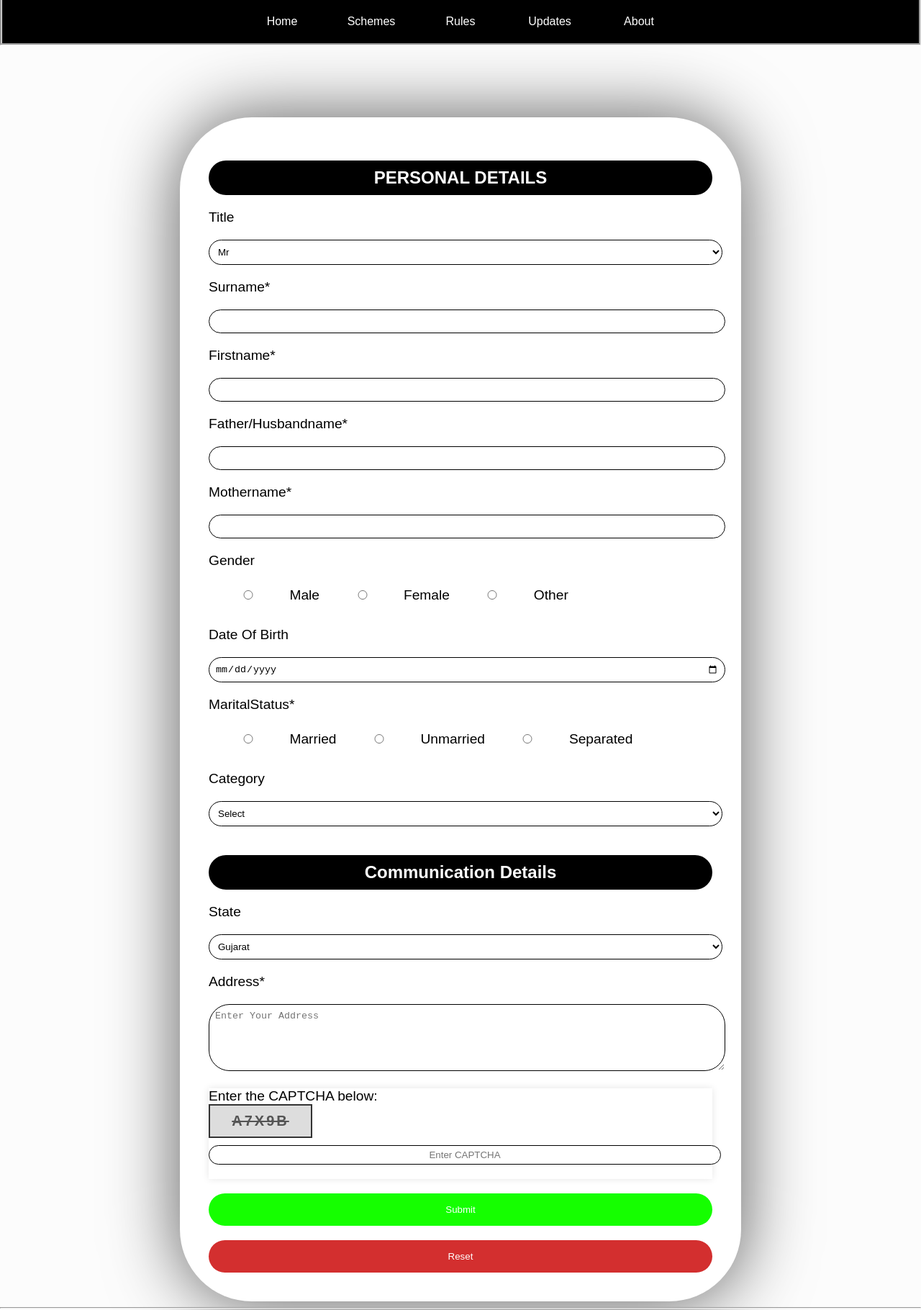
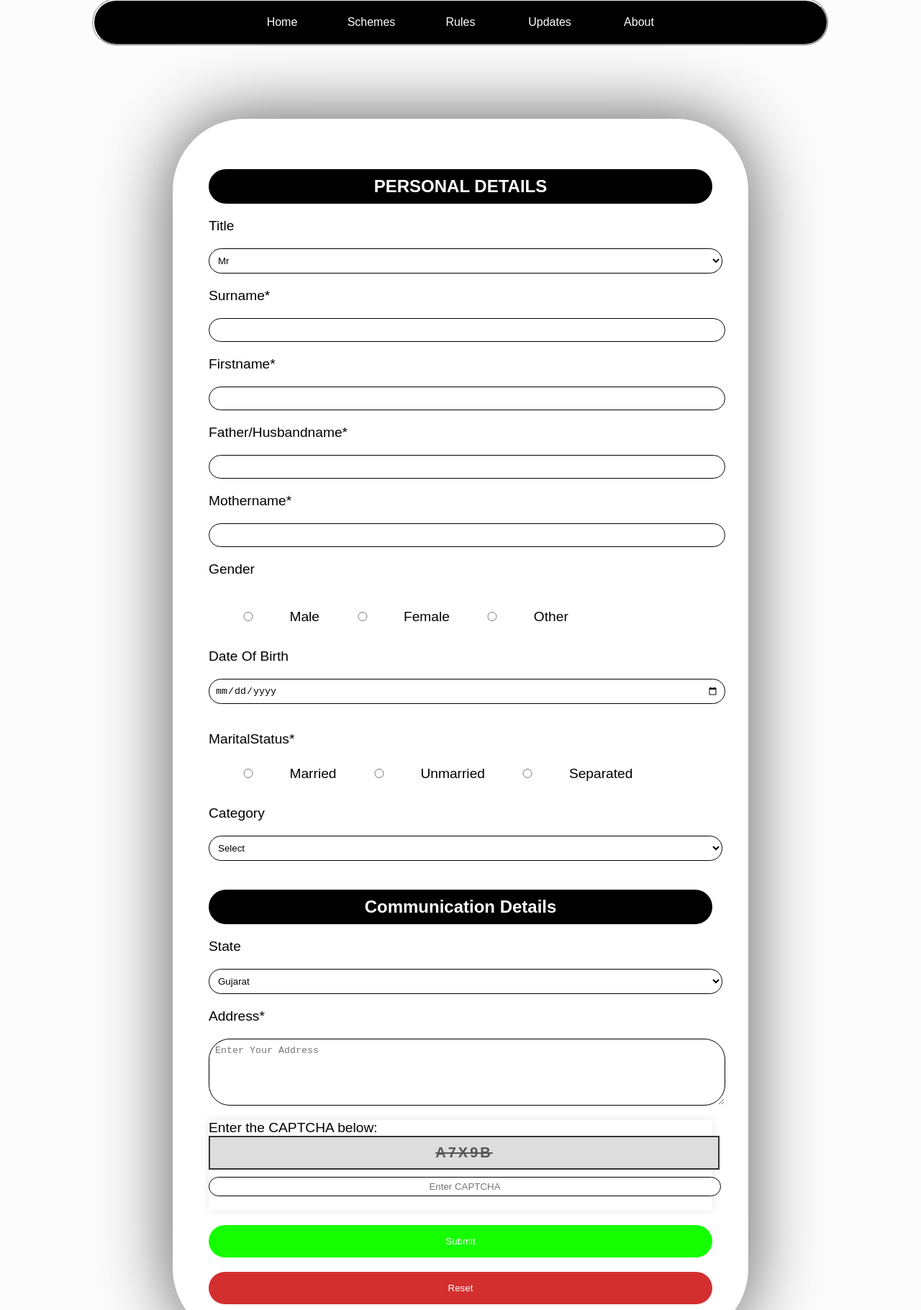
Before and after one commit to Mahitspatel2406/semester9jan_reg_form, a plain HTML site: page index.html in a window 1280 px wide. Shown: the part 80-1900 px from the top of the page at 72% size. Drawn offline with Linux system fonts and the light colour scheme.

Commit message:
eight commit

```diff
--- a/index.html
+++ b/index.html
@@ -105,7 +105,7 @@
         <span>Address*</span>
         <textarea name="address" id="add" cols="18" rows="5" placeholder="Enter Your Address"></textarea>
         <div class="captcha">
-        <label>Enter the CAPTCHA below:</label>
+      <span>Enter the CAPTCHA below:</span>
         <div class="captcha-box">A7X9B</div>
         <input type="text" class="captcha-input" placeholder="Enter CAPTCHA">
     </div>
--- a/style.css
+++ b/style.css
@@ -5,9 +5,7 @@ body {
     background-color: #fcfcfc;
     /* Light Blue Background */
 }
-.fast{
-    display: block  ;
-}
+
 
 h1{
     text-align: center;
@@ -18,10 +16,11 @@ h1{
     padding: 20px;
 }
 .new {
-    background-color: #000000;
+    /* background-color: #000000; */
     color: rgb(255, 255, 255);
     position: sticky;
-    padding: 0px;
+    padding: 1px;
+    width: 80%;
     top: 0px;
     margin: auto;
 }
@@ -32,6 +31,7 @@ h1{
     display: flex ;
     justify-content: center;
     border-style:groove;
+    border-radius: 1000px
     /* border-radius: 700px; */
 }
 
@@ -41,7 +41,7 @@ h1{
     font-style: normal;
     padding: 12px;
     width:100px;
-    box-shadow: #15ff00;
+    /* box-shadow: #000000; */
     text-align: center;
 }
 
@@ -70,9 +70,10 @@ h2 {
 }
 
 form{
+    display: grid ;
     background-color: #ffffff;
     box-shadow: 0 0 100px rgba(0, 0, 0, 0.651);
-    padding: 40px;
+    padding: 50px;
     margin: auto;
     margin-top: 100px;
     border-radius: 100px;
@@ -156,19 +157,21 @@ select option{
 span{
     font-size: larger;
     color: #000000;
+    /* display: block; */
 }
 .footer{
     text-align: center;
 }
-.captcha-input {
+.captcha-input  {
+    display:flex;
     margin-top: 10px;
     padding: 5px;
-    /* width: 100px; */
+
     text-align: center;
+    width: 100%;
 }
 .captcha-box {
     display: flex;
-    align-items: center;
     background: #ddd;
     font-size: 20px;
     font-weight: bold;
@@ -176,12 +179,12 @@ span{
     text-decoration: line-through;
     letter-spacing: 3px;
     color: #555;
-    width: 120px;
+    width: 98%;
     justify-content: center;
     border: 2px solid #333;
 }
 .captcha{
-    display:block       ;
+    display: GRID;
         background: white;
         padding: 0px;
         box-shadow: 0px 0px 10px rgba(0,0,0,0.1);
```
